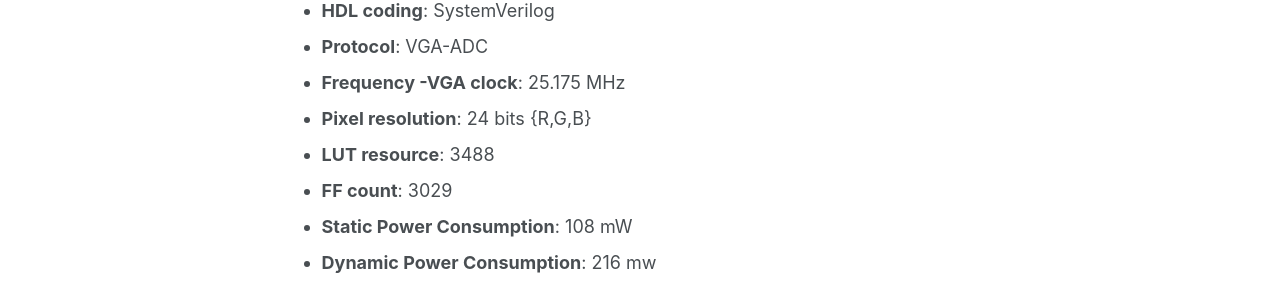
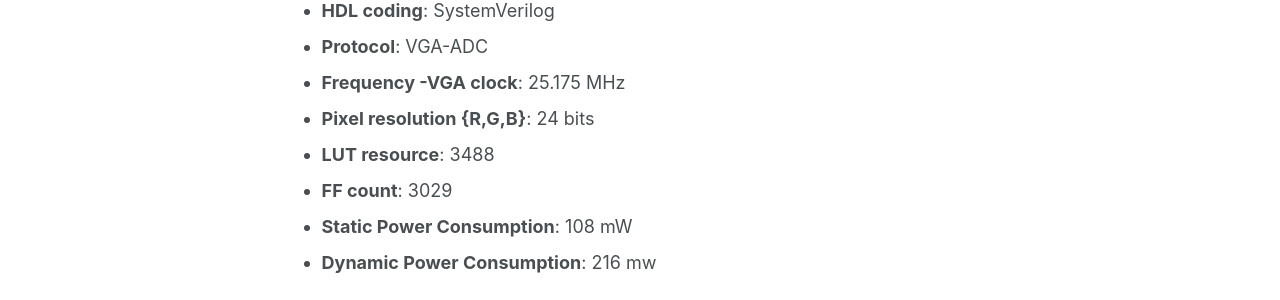
Before and after one commit to muhammadfarhan720/web-profile, a Jekyll site: the page built from _projects/RTL-VGA-Graphics-Processor.md, in a window 1280 px wide and 1177 px high. Shown: the part 364-664 px from the top of the window. Built offline with Jekyll 4.4.1, drawn with Linux system fonts in a browser that asks for light colours.

Commit message:
{R,G,B}
{R,G,B}

```diff
--- a/_projects/RTL-VGA-Graphics-Processor.md
+++ b/_projects/RTL-VGA-Graphics-Processor.md
@@ -11,7 +11,7 @@ order: 3
 - **HDL coding**: SystemVerilog
 - **Protocol**: VGA-ADC
 - **Frequency -VGA clock**: 25.175 MHz
-- **Pixel resolution**: 24 bits {R,G,B}
+- **Pixel resolution {R,G,B}**: 24 bits
 - **LUT resource**: 3488
 - **FF count**: 3029
 - **Static Power Consumption**: 108 mW
```
